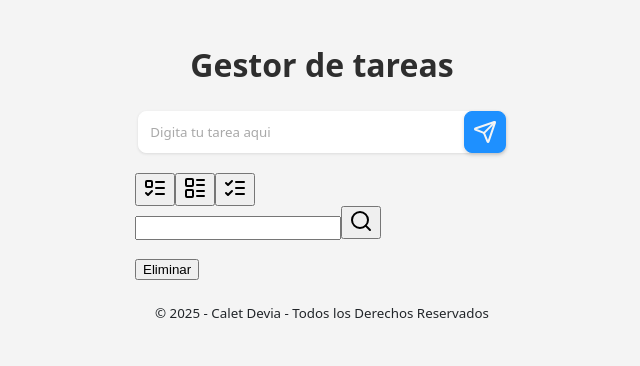
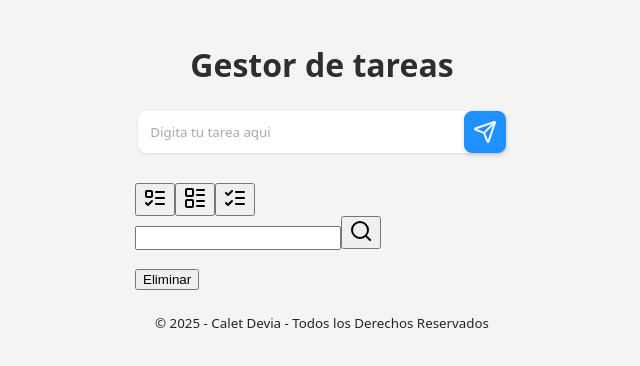
Before and after one commit to Ledtius/Task-Management-React, a React (Vite) app: page / in a window 1280 px wide. Shown: the top 366 px of the page, without its empty margins (318-958 px from the left). Built offline with nearby package versions, Linux system fonts and the light colour scheme.

Commit message:
Changed the size of the alert container

```diff
--- a/src/styles/Task/TaskForm.module.css
+++ b/src/styles/Task/TaskForm.module.css
@@ -60,7 +60,7 @@
   color: var(--color-bg);
 }
 .alertSection {
-  height: 2rem;
+  height: 3rem;
   width: var(--flex-width);
   display: flex;
   align-items: center;
```
